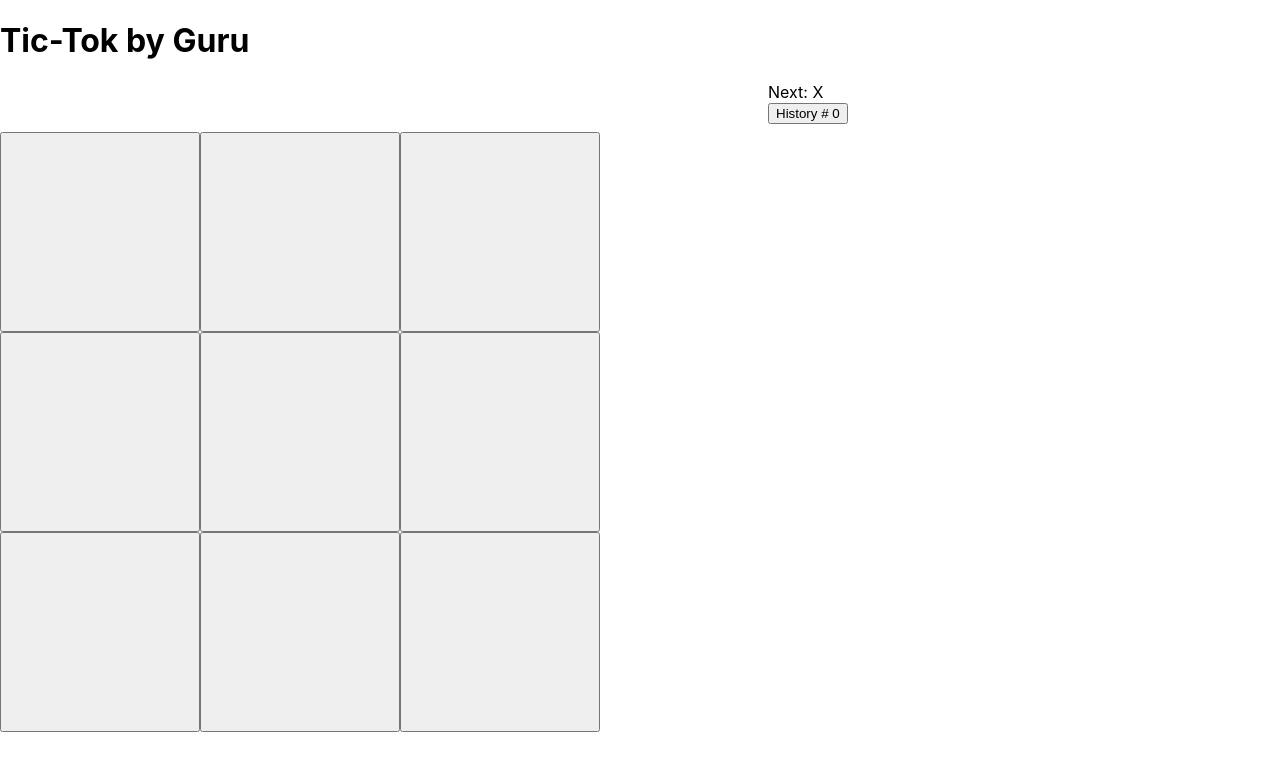
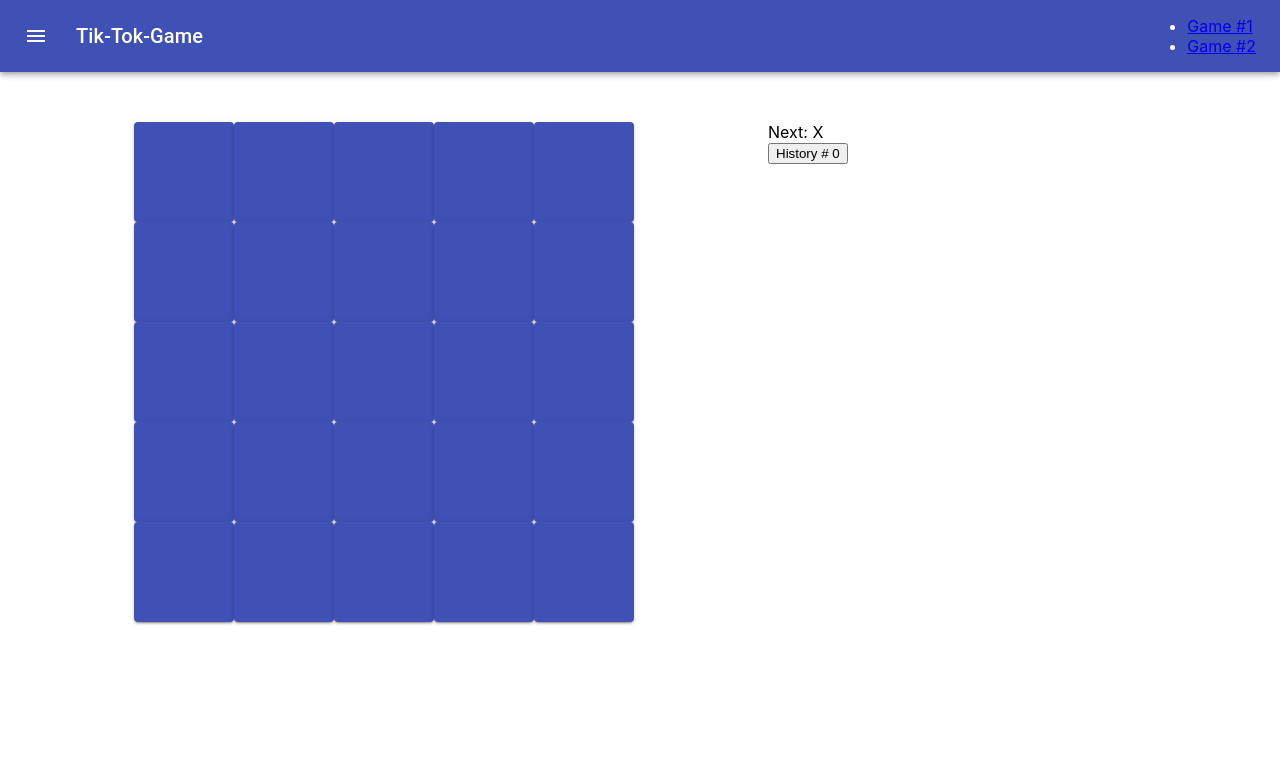
Before and after one commit to gsofter/react-guru-examples, a React (Create React App) app: page /game2 in a window 1280 px wide. Shown: the top 770 px of the page. Built offline with nearby package versions, Linux system fonts and the light colour scheme.

Commit message:
update: material ui implementation, game# attached

```diff
--- a/package.json
+++ b/package.json
@@ -3,11 +3,14 @@
   "version": "0.1.0",
   "private": true,
   "dependencies": {
+    "@material-ui/core": "^4.9.5",
+    "@material-ui/icons": "^4.9.1",
     "@testing-library/jest-dom": "^4.2.4",
     "@testing-library/react": "^9.3.2",
     "@testing-library/user-event": "^7.1.2",
     "react": "^16.13.0",
     "react-dom": "^16.13.0",
+    "react-router-dom": "^5.1.2",
     "react-scripts": "3.4.0"
   },
   "scripts": {
--- a/src/App.js
+++ b/src/App.js
@@ -1,14 +1,30 @@
 import React from 'react';
-import Game from './components/game';
+import NavBar from './components/NavBar'
+import Game1 from './stages/game1';
+import Game2 from './stages/game2';
+import { BrowserRouter as Router, Switch, Route } from 'react-router-dom';
+
 import './App.css';
 import './style.css';
 
 function App() {
   return (
     <React.Fragment>
-      <h1> Tic-Tok by Guru </h1>
+      <NavBar />
       <div className="container">
-        <Game />
+        <Router>
+          <Switch>
+              <Route exact path='/'>
+                <Game1/>
+              </Route>
+              <Route path="/game1">
+                <Game1/>
+              </Route>
+              <Route path="/game2">
+                <Game2/>
+              </Route>
+          </Switch>
+        </Router>
       </div>
     </React.Fragment>
   );
--- /dev/null
+++ b/src/components/NavBar.js
@@ -0,0 +1,44 @@
+import React from 'react';
+import { makeStyles } from '@material-ui/core/styles';
+import AppBar from '@material-ui/core/AppBar';
+import Toolbar from '@material-ui/core/Toolbar';
+import Typography from '@material-ui/core/Typography';
+import Button from '@material-ui/core/Button';
+import IconButton from '@material-ui/core/IconButton';
+import MenuIcon from '@material-ui/icons/Menu';
+import { BrowserRouter as Router, Switch, Route, Link } from 'react-router-dom';
+
+const useStyles = makeStyles(theme => ({
+  root: {
+    flexGrow: 1,
+  },
+  menuButton: {
+    marginRight: theme.spacing(2),
+  },
+  title: {
+    flexGrow: 1,
+  },
+}));
+
+export default function NavBar() {
+  const classes = useStyles();
+
+  return (
+    <div className={classes.root}>
+      <AppBar position="static">
+        <Toolbar>
+          <IconButton edge="start" className={classes.menuButton} color="inherit" aria-label="menu">
+            <MenuIcon />
+          </IconButton>
+          <Typography variant="h6" className={classes.title}>
+            Tik-Tok-Game
+          </Typography>
+          <ul>
+            <li> <a href="/game1" className="nav-link"> Game #1 </a> </li>
+            <li> <a href="/game2" className="nav-link"> Game #2 </a> </li>
+          </ul>
+        </Toolbar>
+      </AppBar>
+    </div>
+  );
+}
--- a/src/components/board.js
+++ b/src/components/board.js
@@ -2,22 +2,69 @@ import React from 'react'
 import Square from './square'
 
 export default function Board(props) {
+    if(props.squares.length === 9) {
+        const squares = props.squares;
+        let row_array=[];
+        for(var row = 0; row < 3; row++) {
+            let row_squares = squares.slice(row * 3, row * 3 + 3);
+            row_array.push(row_squares);
+        }
+        return (
+            <React.Fragment>
+                <div className = "board-row">
+                    <Square value= {props.squares[0]} handleClick={ () => { props.handleSquareClick(0) } }></Square>
+                    <Square value= {props.squares[1]} handleClick={ () => { props.handleSquareClick(1) } }></Square>
+                    <Square value= {props.squares[2]} handleClick={ () => { props.handleSquareClick(2) } }></Square>
+                </div>
+                <div className = "board-row">
+                    <Square value= {props.squares[3]} handleClick={ () => { props.handleSquareClick(3) } }></Square>
+                    <Square value= {props.squares[4]} handleClick={ () => { props.handleSquareClick(4) } }></Square>
+                    <Square value= {props.squares[5]} handleClick={ () => { props.handleSquareClick(5) } }></Square>
+                </div>
+                <div className = "board-row">
+                    <Square value= {props.squares[6]} handleClick={ () => { props.handleSquareClick(6) } }></Square>
+                    <Square value= {props.squares[7]} handleClick={ () => { props.handleSquareClick(7) } }></Square>
+                    <Square value= {props.squares[8]} handleClick={ () => { props.handleSquareClick(8) } }></Square>
+                </div>
+            </React.Fragment>
+        );
+    }
     return (
         <React.Fragment>
             <div className = "board-row">
                 <Square value= {props.squares[0]} handleClick={ () => { props.handleSquareClick(0) } }></Square>
                 <Square value= {props.squares[1]} handleClick={ () => { props.handleSquareClick(1) } }></Square>
                 <Square value= {props.squares[2]} handleClick={ () => { props.handleSquareClick(2) } }></Square>
+                <Square value= {props.squares[3]} handleClick={ () => { props.handleSquareClick(3) } }></Square>
+                <Square value= {props.squares[4]} handleClick={ () => { props.handleSquareClick(4) } }></Square>
             </div>
             <div className = "board-row">
-                <Square value= {props.squares[3]} handleClick={ () => { props.handleSquareClick(3) } }></Square>
-                <Square value= {props.squares[4]} handleClick={ () => { props.handleSquareClick(4) } }></Square>
                 <Square value= {props.squares[5]} handleClick={ () => { props.handleSquareClick(5) } }></Square>
-            </div>
-            <div className = "board-row">
                 <Square value= {props.squares[6]} handleClick={ () => { props.handleSquareClick(6) } }></Square>
                 <Square value= {props.squares[7]} handleClick={ () => { props.handleSquareClick(7) } }></Square>
                 <Square value= {props.squares[8]} handleClick={ () => { props.handleSquareClick(8) } }></Square>
+                <Square value= {props.squares[9]} handleClick={ () => { props.handleSquareClick(9) } }></Square>
+            </div>
+            <div className = "board-row">
+                <Square value= {props.squares[10]} handleClick={ () => { props.handleSquareClick(10) } }></Square>
+                <Square value= {props.squares[11]} handleClick={ () => { props.handleSquareClick(11) } }></Square>
+                <Square value= {props.squares[12]} handleClick={ () => { props.handleSquareClick(12) } }></Square>
+                <Square value= {props.squares[13]} handleClick={ () => { props.handleSquareClick(13) } }></Square>
+                <Square value= {props.squares[14]} handleClick={ () => { props.handleSquareClick(14) } }></Square>
+            </div>
+            <div className = "board-row">
+                <Square value= {props.squares[15]} handleClick={ () => { props.handleSquareClick(15) } }></Square>
+                <Square value= {props.squares[16]} handleClick={ () => { props.handleSquareClick(16) } }></Square>
+                <Square value= {props.squares[17]} handleClick={ () => { props.handleSquareClick(17) } }></Square>
+                <Square value= {props.squares[18]} handleClick={ () => { props.handleSquareClick(18) } }></Square>
+                <Square value= {props.squares[19]} handleClick={ () => { props.handleSquareClick(19) } }></Square>
+            </div>
+            <div className = "board-row">
+                <Square value= {props.squares[20]} handleClick={ () => { props.handleSquareClick(20) } }></Square>
+                <Square value= {props.squares[21]} handleClick={ () => { props.handleSquareClick(21) } }></Square>
+                <Square value= {props.squares[22]} handleClick={ () => { props.handleSquareClick(22) } }></Square>
+                <Square value= {props.squares[23]} handleClick={ () => { props.handleSquareClick(23) } }></Square>
+                <Square value= {props.squares[24]} handleClick={ () => { props.handleSquareClick(24) } }></Square>
             </div>
         </React.Fragment>
     );
--- a/src/components/square.js
+++ b/src/components/square.js
@@ -1,11 +1,15 @@
 import React from 'react';
-
-export default function Square(props) {
+import { Button } from "@material-ui/core";
+function Square(props) {
     return (
-        <button
-            className = "square"
+        <Button
+            variant="contained"
+            color="primary"
+            className = {`square ${props.value !== null ? "square-" + props.value : ' '}`}
             onClick={ () => props.handleClick() }>
             { props.value }
-        </button>
+        </Button>
     );
 }
+
+export default Square;
--- /dev/null
+++ b/src/stages/game1.js
@@ -0,0 +1,97 @@
+import React from "react";
+import Board from "../components/board";
+
+export default class Game1 extends React.Component {
+
+    // eslint-disable-next-line no-useless-constructor
+    constructor(props) {
+        super(props);
+
+        this.state = {
+            history: [{
+                squares: Array(9).fill(null)
+            }],
+            currentStep: 0,
+            isXNext: true,
+        };
+    }
+
+    handleSquareClick(i) {
+        const history = this.state.history.slice(0, this.state.currentStep + 1);
+        const current = history[history.length - 1];
+        const squares = current.squares.slice();
+        const winner = calculateWinner(squares);
+        if(squares[i] || winner)
+            return;
+        squares[i] = this.state.isXNext ? 'X' : 'O';
+        this.setState({
+            isXNext: !this.state.isXNext,
+            history: history.concat([{ squares: squares}]),
+            currentStep: this.state.currentStep + 1
+        });
+    }
+
+    jump(move) {
+        console.log(move);
+        const isXNext = move %  2 === 0 ? true : false;
+        this.setState({ isXNext: isXNext, currentStep: move});
+    }
+
+    render() {
+        const history = this.state.history;
+        const squares = history[this.state.currentStep].squares;
+        const winner = calculateWinner(squares);
+        let status;
+        if(winner) {
+            status = "Winner : " + winner;
+        } else {
+            status = "Next: " + (this.state.isXNext ? 'X' : 'O');
+        }
+
+        const move = history.map( (step, move) => {
+            const desc = move ? "Go to Move #" + move : "Go to start";
+            return (
+                <button onClick={() => this.jump(move)}> History # { move } </button>
+            );
+        })
+
+        return (
+            <React.Fragment>
+                <div id="game">
+                    <Board
+                        squares = {this.state.history[this.state.currentStep].squares}
+                        handleSquareClick = { i => this.handleSquareClick(i) }
+                        />
+                </div>
+                <div id="game-info">
+                    <div id="game-status">
+                        {status}
+                    </div>
+                    <div>
+                        {move}
+                    </div>
+                </div>
+            </React.Fragment>
+        );
+    }
+}
+
+function calculateWinner(squares) {
+    const lines = [
+        [0, 1, 2],
+        [3, 4, 5],
+        [6, 7, 8],
+        [0, 3, 6],
+        [1, 4, 7],
+        [2, 5, 8],
+        [0, 4, 8],
+        [2, 4, 6],
+    ];
+    for (let i = 0; i < lines.length; i++) {
+        const [a, b, c] = lines[i];
+        if (squares[a] && squares[a] === squares[b] && squares[a] === squares[c]) {
+        return squares[a];
+        }
+    }
+    return null;
+}
--- a/src/components/game.js
+++ b/src/stages/game2.js
@@ -1,7 +1,7 @@
 import React from "react";
-import Board from "./board";
+import Board from "../components/board";
 
-export default class Game extends React.Component {
+export default class Game2 extends React.Component {
 
     // eslint-disable-next-line no-useless-constructor
     constructor(props) {
@@ -9,7 +9,7 @@ export default class Game extends React.Component {
 
         this.state = {
             history: [{
-                squares: Array(9).fill(null)
+                squares: Array(25).fill(null)
             }],
             currentStep: 0,
             isXNext: true,
@@ -78,19 +78,44 @@ export default class Game extends React.Component {
 
 function calculateWinner(squares) {
     const lines = [
-        [0, 1, 2],
-        [3, 4, 5],
-        [6, 7, 8],
-        [0, 3, 6],
-        [1, 4, 7],
-        [2, 5, 8],
-        [0, 4, 8],
-        [2, 4, 6],
+        [0, 1, 2, 3],
+        [5, 6, 7, 8],
+        [10, 11, 12, 13],
+        [15, 16, 17, 18],
+        [20, 21, 22, 23],
+
+        [2, 3, 4, 5],
+        [6, 7, 8, 9],
+        [11, 12, 13, 14],
+        [16, 17, 18, 19],
+        [21, 22, 23, 24],
+
+        [3, 7, 11, 15],
+        [4, 8, 12, 16],
+        [8, 12, 16, 20],
+        [9, 13, 17, 21],
+
+        [0, 6, 12, 18],
+        [1, 7, 13, 19],
+        [6, 12, 18, 24],
+        [5, 11, 17, 23],
+
+        [0, 5, 10, 15],
+        [1, 6, 11, 16],
+        [2, 7, 12, 17],
+        [3, 8, 13, 18],
+        [4, 9, 14, 18],
+
+        [5, 10, 15, 20],
+        [6, 11, 16, 21],
+        [7, 12, 17, 22],
+        [8, 13, 18, 23],
+        [9, 14, 18, 24],
     ];
     for (let i = 0; i < lines.length; i++) {
-        const [a, b, c] = lines[i];
-        if (squares[a] && squares[a] === squares[b] && squares[a] === squares[c]) {
-        return squares[a];
+        const [a, b, c, d] = lines[i];
+        if (squares[a] && squares[a] === squares[b] && squares[a] === squares[c] && squares[a] === squares[d]) {
+            return squares[a];
         }
     }
     return null;
--- a/src/style.css
+++ b/src/style.css
@@ -2,12 +2,12 @@
     margin-left: auto;
     margin-right: auto;
     display: flex;
+    padding: 50px 0;
 }
 
 #game {
     text-align: center;
-    padding: 50px 0;
-    display: flex;
+
 }
 
 #game:after{
@@ -21,14 +21,21 @@
 }
 
 .square {
-    width: 200px;
-    height: 200px;
+    width: 100px;
+    height: 100px;
     display: block;
     text-align: center;
-    font-size: 60px;
+    font-size: 60px!important;
     font-weight: 500;
 }
 
+.square-X{
+    color: greenyellow!important;
+}
+
+.square-O{
+    color: yellow!important;
+}
 #game {
     width: 60%;
 }
```
Also changed, not shown: 1 other file (tests, documents, lock files or other folders).
